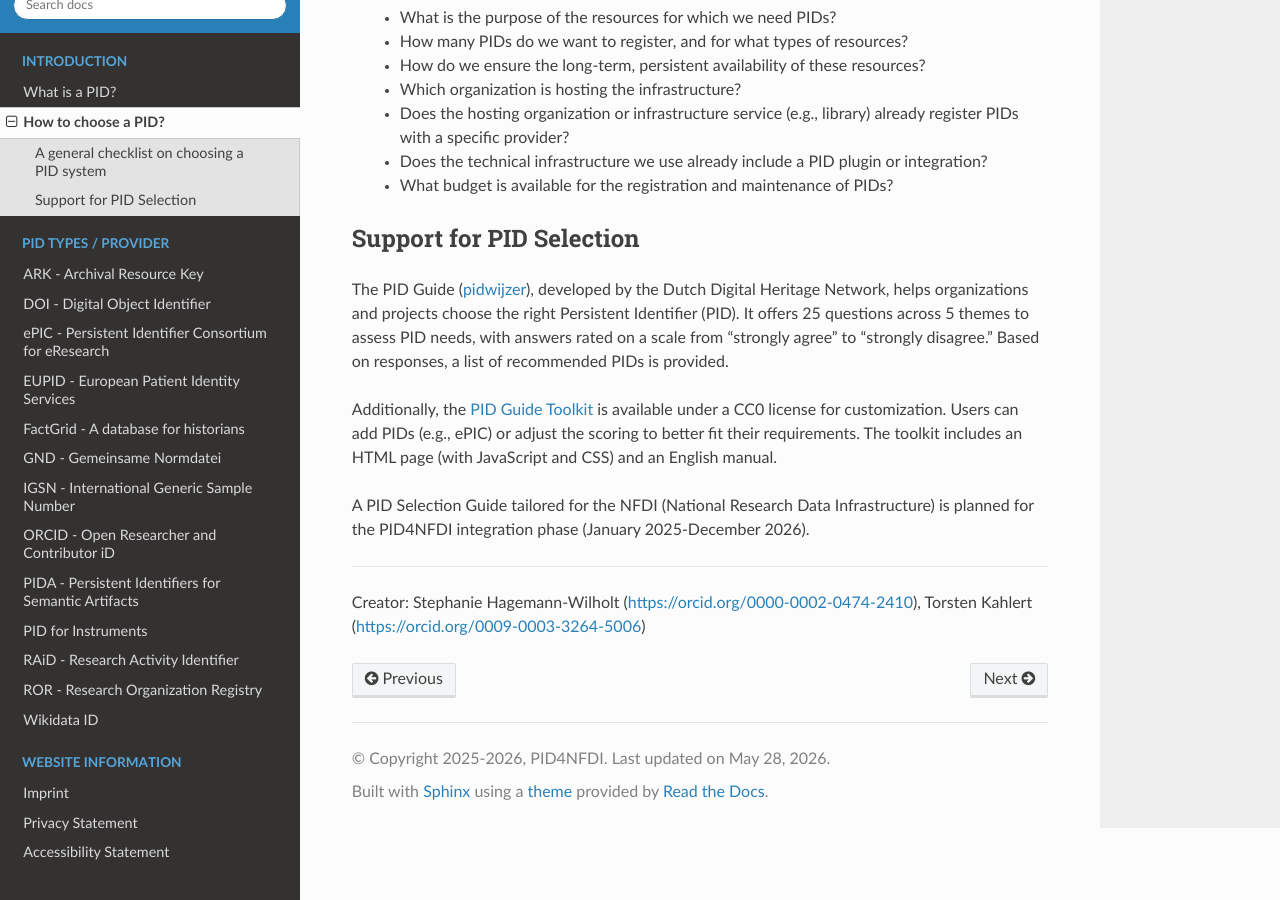
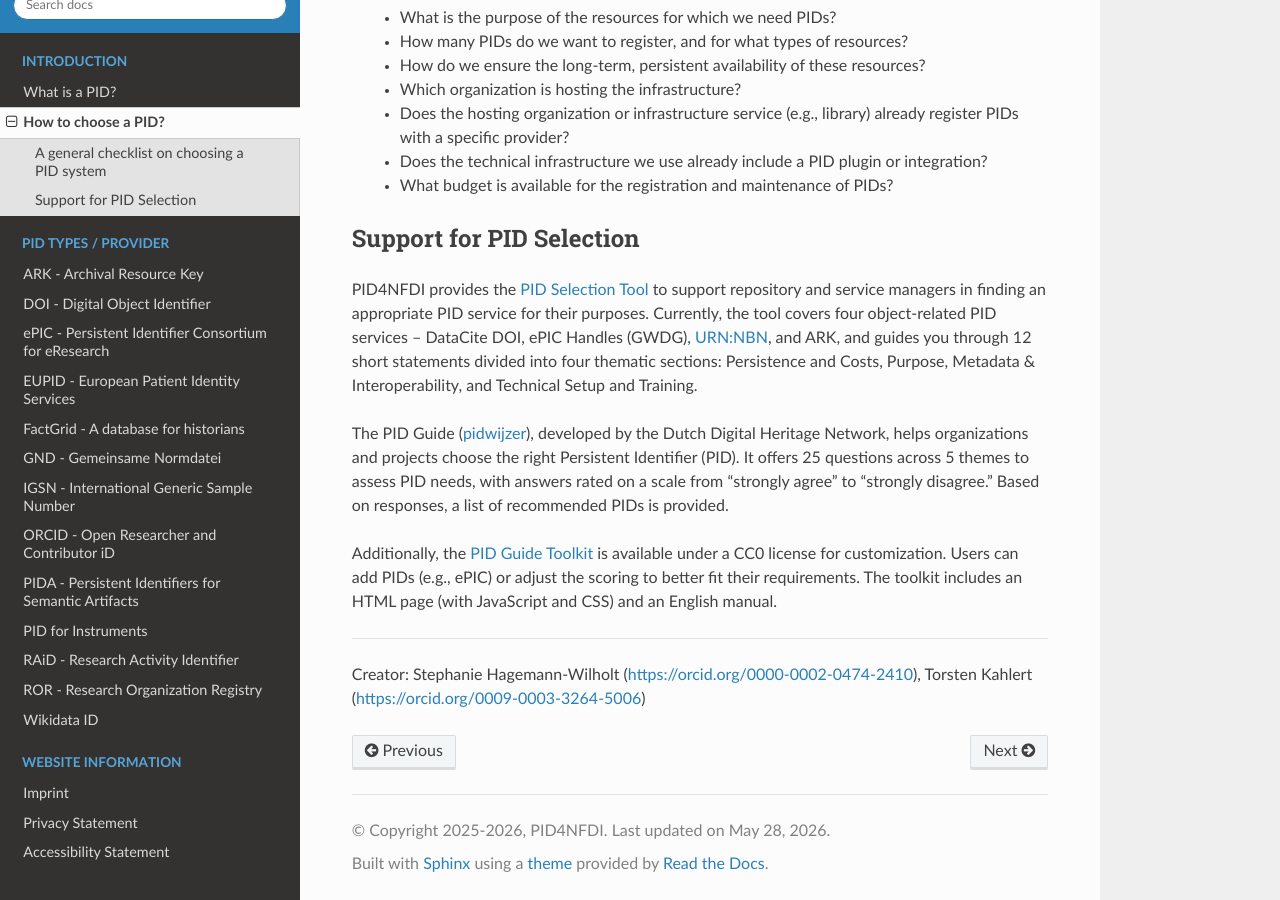
Before and after one commit to stephw-tib/pid4nfdi-training, a Sphinx documentation site: the page built from docs/source/choose.rst, in a window 1280 px wide and 900 px high, scrolled down 642 px. Built offline with Sphinx 7.4.7 and the Read the Docs theme 3.1.0, drawn with Linux system fonts in a browser that asks for light colours; pages that are not in the unit, such as notebooks, are missing from menus.

Commit message:
Update choose.rst
PID Selection Tool Update

Signed-off-by: Stephanie Hagemann-Wilholt <62946028+stephw-tib@users.noreply.github.com>

```diff
--- a/docs/source/choose.rst
+++ b/docs/source/choose.rst
@@ -21,12 +21,12 @@ A general checklist on choosing a PID system
 
 Support for PID Selection
 -----------------------------
+PID4NFDI provides the `PID Selection Tool <https://pid.services.base4nfdi.de/pidtool/>`_ to support repository and service managers in finding an appropriate PID service for their purposes. Currently, the tool covers four object-related PID services – DataCite DOI, ePIC Handles (GWDG), URN:NBN, and ARK, and guides you through 12 short statements divided into four thematic sections: Persistence and Costs, Purpose, Metadata & Interoperability, and Technical Setup and Training.
+
 The PID Guide (`pidwijzer <https://www.pidwijzer.nl/>`_), developed by the Dutch Digital Heritage Network, helps organizations and projects choose the right Persistent Identifier (PID). It offers 25 questions across 5 themes to assess PID needs, with answers rated on a scale from “strongly agree” to “strongly disagree.” Based on responses, a list of recommended PIDs is provided.
 
 Additionally, the `PID Guide Toolkit <https://www.pidwijzer.nl/en/pid-guide-methodology>`_ is available under a CC0 license for customization. Users can add PIDs (e.g., ePIC) or adjust the scoring to better fit their requirements. The toolkit includes an HTML page (with JavaScript and CSS) and an English manual.
 
-A PID Selection Guide tailored for the NFDI (National Research Data Infrastructure) is planned for the PID4NFDI integration phase (January 2025-December 2026).
-
 ----
 
 Creator: Stephanie Hagemann-Wilholt (https://orcid.org/0000-0002-0474-2410), Torsten Kahlert (https://orcid.org/0009-0003-3264-5006)
```
